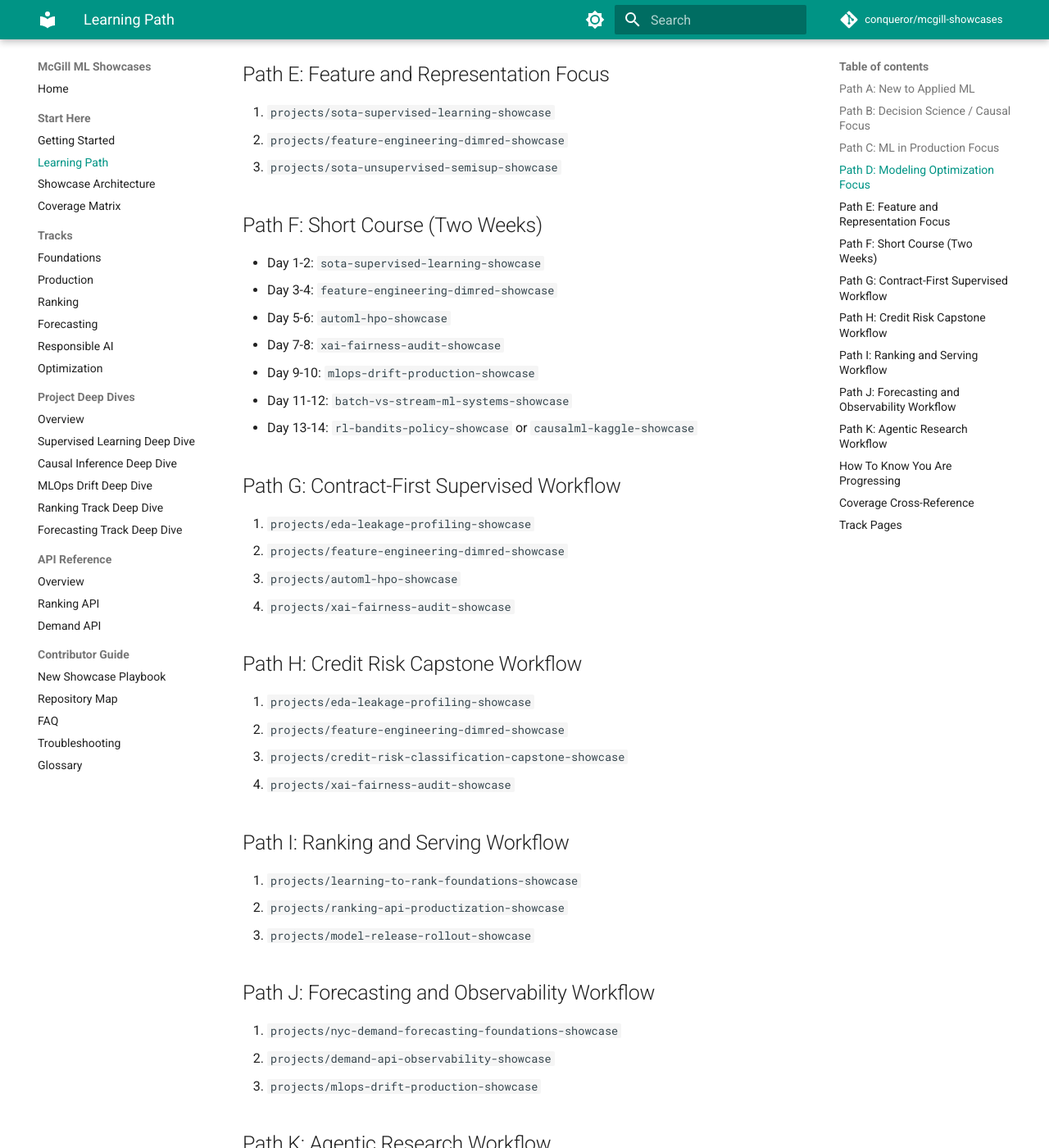
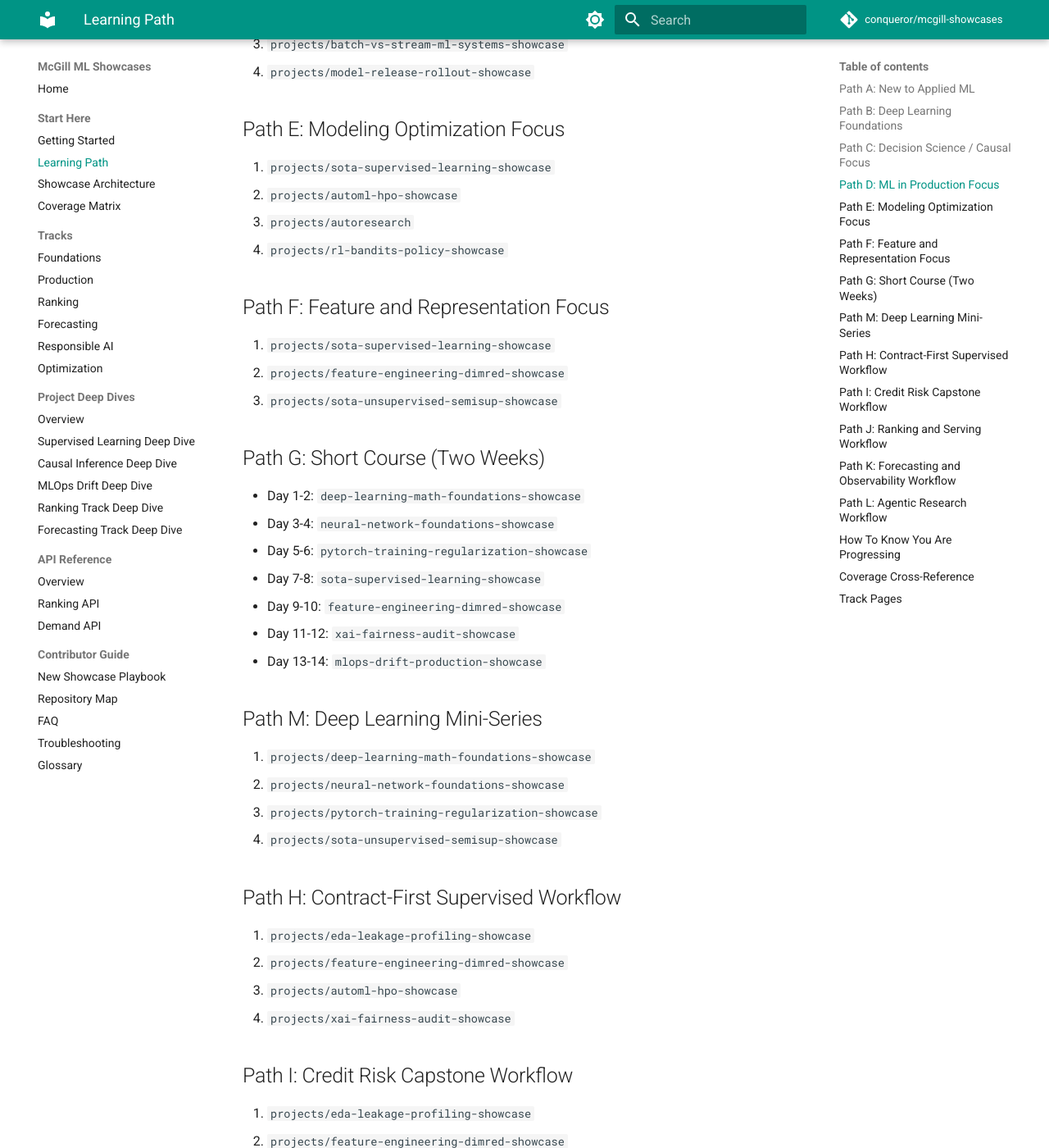
Before and after one commit to conqueror/mcgill-showcases, an MkDocs documentation site: the page built from docs/learning-path.md, in a window 1280 px wide and 1400 px high, scrolled down 909 px. Shown: the whole window at 82% size. Built offline with MkDocs 1.6.1 and Material for MkDocs 9.7.7, drawn with Linux system fonts in a browser that asks for light colours; comment, search, counter and statistics services are not loaded; some of the changed text lies outside the part shown.

Commit message:
docs(repo): add deep learning showcase series

```diff
--- a/docs/learning-path.md
+++ b/docs/learning-path.md
@@ -1,64 +1,78 @@
 # Learning Path
 
 ## Path A: New to Applied ML
+1. `projects/deep-learning-math-foundations-showcase`
+2. `projects/sota-supervised-learning-showcase`
+3. `projects/sota-unsupervised-semisup-showcase`
+4. `projects/causalml-kaggle-showcase`
+
+## Path B: Deep Learning Foundations
+1. `projects/deep-learning-math-foundations-showcase`
+2. `projects/neural-network-foundations-showcase`
+3. `projects/pytorch-training-regularization-showcase`
+4. `projects/sota-supervised-learning-showcase`
+
+## Path C: Decision Science / Causal Focus
 1. `projects/sota-supervised-learning-showcase`
-2. `projects/sota-unsupervised-semisup-showcase`
-3. `projects/causalml-kaggle-showcase`
+2. `projects/causalml-kaggle-showcase`
+3. `projects/xai-fairness-audit-showcase`
+4. `projects/mlops-drift-production-showcase`
 
-## Path B: Decision Science / Causal Focus
-1. `projects/causalml-kaggle-showcase`
-2. `projects/xai-fairness-audit-showcase`
-3. `projects/mlops-drift-production-showcase`
-
-## Path C: ML in Production Focus
+## Path D: ML in Production Focus
 1. `projects/sota-supervised-learning-showcase`
 2. `projects/mlops-drift-production-showcase`
 3. `projects/batch-vs-stream-ml-systems-showcase`
 4. `projects/model-release-rollout-showcase`
 
-## Path D: Modeling Optimization Focus
+## Path E: Modeling Optimization Focus
 1. `projects/sota-supervised-learning-showcase`
 2. `projects/automl-hpo-showcase`
 3. `projects/autoresearch`
 4. `projects/rl-bandits-policy-showcase`
 
-## Path E: Feature and Representation Focus
+## Path F: Feature and Representation Focus
 1. `projects/sota-supervised-learning-showcase`
 2. `projects/feature-engineering-dimred-showcase`
 3. `projects/sota-unsupervised-semisup-showcase`
 
-## Path F: Short Course (Two Weeks)
-- Day 1-2: `sota-supervised-learning-showcase`
-- Day 3-4: `feature-engineering-dimred-showcase`
-- Day 5-6: `automl-hpo-showcase`
-- Day 7-8: `xai-fairness-audit-showcase`
-- Day 9-10: `mlops-drift-production-showcase`
-- Day 11-12: `batch-vs-stream-ml-systems-showcase`
-- Day 13-14: `rl-bandits-policy-showcase` or `causalml-kaggle-showcase`
+## Path G: Short Course (Two Weeks)
+- Day 1-2: `deep-learning-math-foundations-showcase`
+- Day 3-4: `neural-network-foundations-showcase`
+- Day 5-6: `pytorch-training-regularization-showcase`
+- Day 7-8: `sota-supervised-learning-showcase`
+- Day 9-10: `feature-engineering-dimred-showcase`
+- Day 11-12: `xai-fairness-audit-showcase`
+- Day 13-14: `mlops-drift-production-showcase`
 
-## Path G: Contract-First Supervised Workflow
+## Path M: Deep Learning Mini-Series
+1. `projects/deep-learning-math-foundations-showcase`
+2. `projects/neural-network-foundations-showcase`
+3. `projects/pytorch-training-regularization-showcase`
+4. `projects/sota-unsupervised-semisup-showcase`
+
+## Path H: Contract-First Supervised Workflow
 1. `projects/eda-leakage-profiling-showcase`
 2. `projects/feature-engineering-dimred-showcase`
 3. `projects/automl-hpo-showcase`
 4. `projects/xai-fairness-audit-showcase`
 
-## Path H: Credit Risk Capstone Workflow
+## Path I: Credit Risk Capstone Workflow
 1. `projects/eda-leakage-profiling-showcase`
 2. `projects/feature-engineering-dimred-showcase`
 3. `projects/credit-risk-classification-capstone-showcase`
 4. `projects/xai-fairness-audit-showcase`
 
-## Path I: Ranking and Serving Workflow
+## Path J: Ranking and Serving Workflow
 1. `projects/learning-to-rank-foundations-showcase`
 2. `projects/ranking-api-productization-showcase`
 3. `projects/model-release-rollout-showcase`
 
-## Path J: Forecasting and Observability Workflow
+## Path K: Forecasting and Observability Workflow
 1. `projects/nyc-demand-forecasting-foundations-showcase`
 2. `projects/demand-api-observability-showcase`
 3. `projects/mlops-drift-production-showcase`
 
-## Path K: Agentic Research Workflow
+## Path L: Agentic Research Workflow
 1. `projects/automl-hpo-showcase`
 2. `projects/autoresearch`
 3. `projects/model-release-rollout-showcase`
```
Also changed, not shown: README.md (+13 -0 lines), docs/aspect-coverage-matrix.md (+9 -0 lines), docs/getting-started.md (+6 -0 lines), docs/index.md (+1 -1 lines), docs/tracks/foundations.md (+19 -5 lines).
